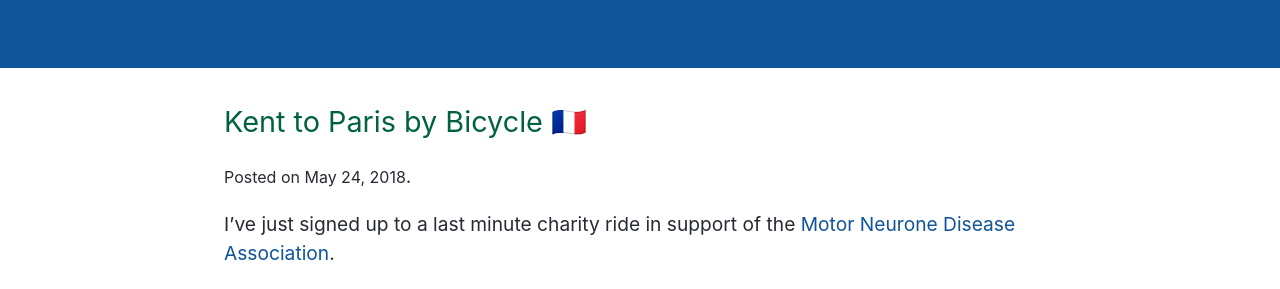
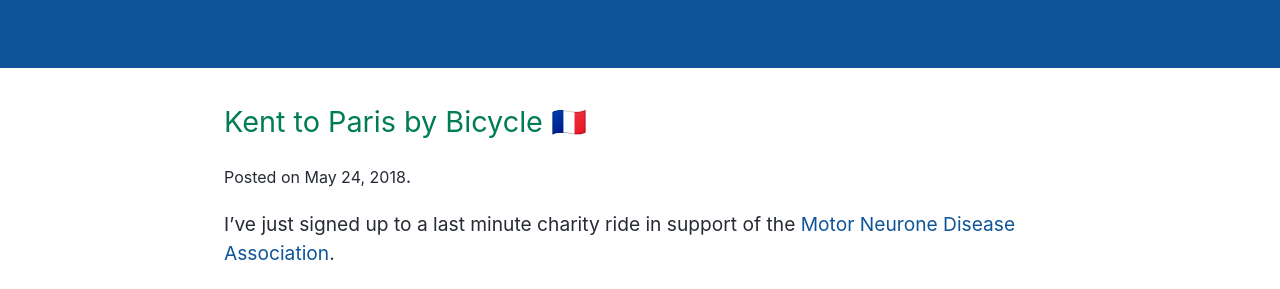
Before and after one commit to sjparkinson/uncomplicated.systems, a Jekyll site: the page built from _posts/2018-05-24-kent-to-paris-by-bicycle.md, in a window 1280 px wide. Shown: the part 238-527 px from the top of the page. Built offline with Jekyll 4.4.1, drawn with Linux system fonts in a browser that asks for light colours.

Commit message:
Update variables.scss

```diff
--- a/_includes/variables.scss
+++ b/_includes/variables.scss
@@ -7,7 +7,7 @@ $header-heading-color: #ffffff;
 $header-bg-color: #0f5499;
 
 // Text
-$section-headings-color: #00623F;
+$section-headings-color: #007d51;
 $body-text-color: #262a33;
 $body-link-color: #0f5499;
 $blockquote-text-color: #262a33;
```
